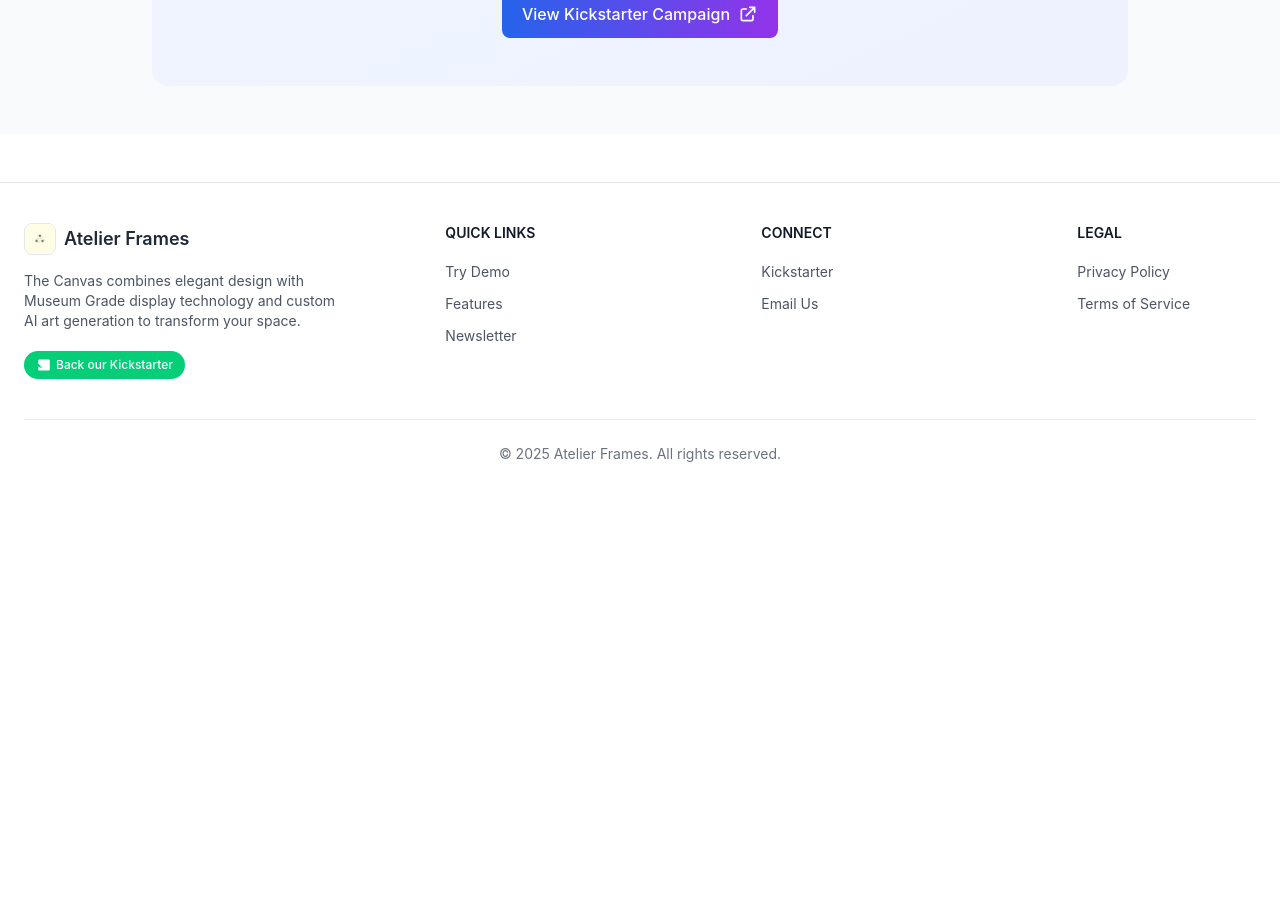
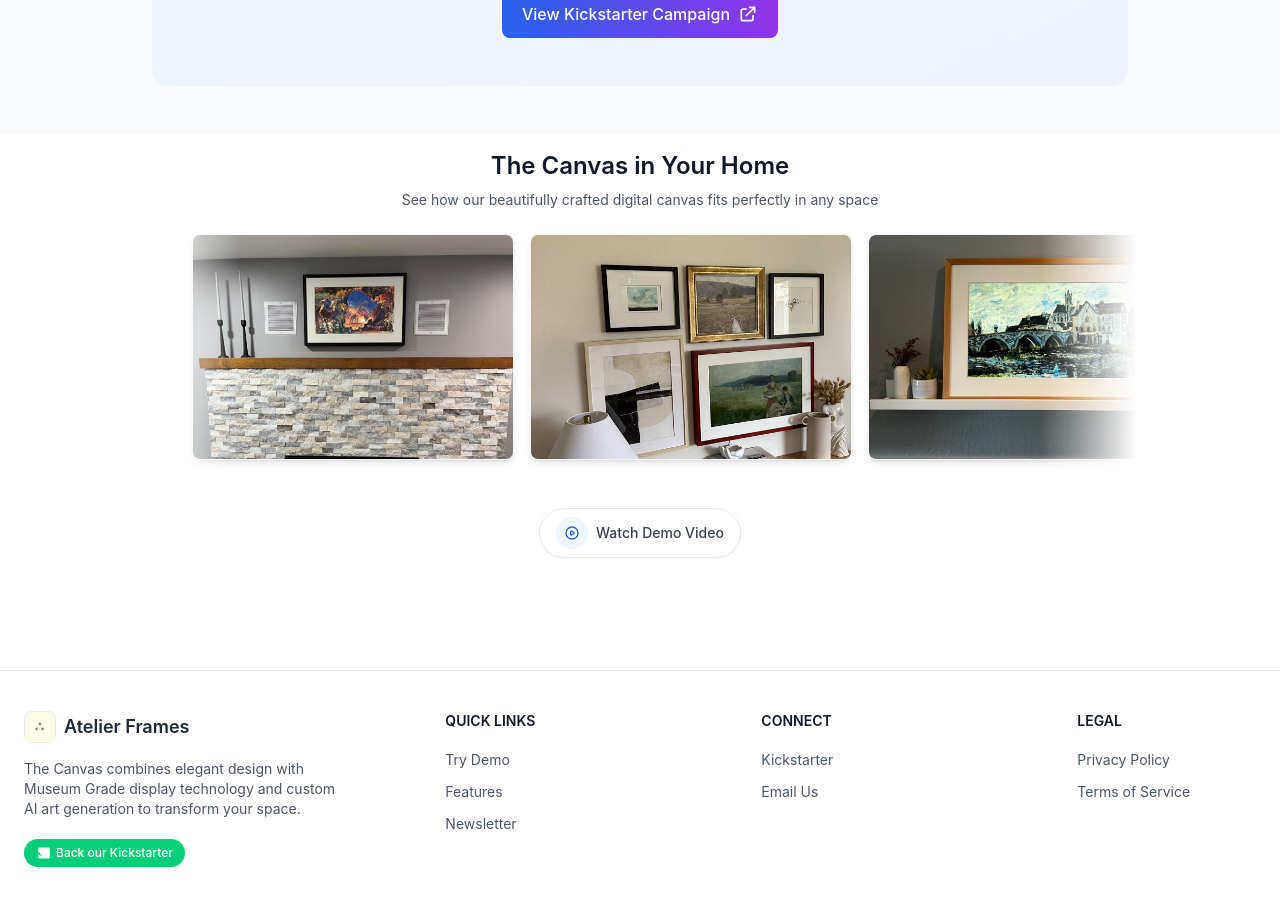
Before and after one commit to nicolascodet/atelierwebstefinal, a Next.js app: page / in a window 1280 px wide. Shown: the part 2783-3689 px from the top of the page. Before the commit the page ends 3271 px from the top, so only its background shows below. Built offline with nearby package versions, Linux system fonts and the light colour scheme.

Commit message:
Add product photos carousel and demo video button

```diff
--- a/app/page.tsx
+++ b/app/page.tsx
@@ -3,12 +3,15 @@
 import React, { useEffect } from 'react';
 import { motion } from 'framer-motion';
 import Header from '../components/Header';
+import Image from 'next/image';
 import Hero from '../components/Hero';
 import ProcessFlow from '../components/ProcessFlow';
 import AIArtDemo from '../components/AIArtDemo';
 import Features from '../components/Features';
 import Newsletter from '../components/Newsletter';
 import Footer from '../components/Footer';
+import ProductGallery from '../components/ProductGallery';
+import VideoDemo from '../components/VideoDemo';
 
 export default function Home() {
   // Fix scroll issue - ensure page loads at top
@@ -47,6 +50,9 @@ export default function Home() {
         <Newsletter />
       </section>
 
+      <ProductGallery />
+      <VideoDemo />
+
       <Footer />
     </main>
   );
--- /dev/null
+++ b/components/ProductGallery.tsx
@@ -0,0 +1,107 @@
+'use client';
+
+import React, { useRef, useEffect } from 'react';
+import { motion } from 'framer-motion';
+import Image from 'next/image';
+
+const productImages = [
+  {
+    src: '/images/livingroom.JPG',
+    alt: 'The Canvas in a modern living room setting',
+  },
+  {
+    src: '/images/homeoffice.JPG',
+    alt: 'The Canvas in a home office',
+  },
+  {
+    src: '/images/bedroom.JPG',
+    alt: 'The Canvas in a bedroom',
+  },
+  {
+    src: '/images/gallery.JPG',
+    alt: 'The Canvas as part of a gallery wall',
+  },
+];
+
+const ProductGallery = () => {
+  const scrollRef = useRef<HTMLDivElement>(null);
+
+  useEffect(() => {
+    const handleWheel = (e: WheelEvent) => {
+      if (scrollRef.current && e.deltaY !== 0) {
+        e.preventDefault();
+        scrollRef.current.scrollLeft += e.deltaY;
+      }
+    };
+
+    const element = scrollRef.current;
+    if (element) {
+      element.addEventListener('wheel', handleWheel, { passive: false });
+    }
+
+    return () => {
+      if (element) {
+        element.removeEventListener('wheel', handleWheel);
+      }
+    };
+  }, []);
+
+  return (
+    <div className="max-w-5xl mx-auto px-4 pt-4 pb-6">
+      <motion.div
+        initial={{ opacity: 0, y: 20 }}
+        whileInView={{ opacity: 1, y: 0 }}
+        transition={{ duration: 0.5 }}
+        viewport={{ once: true }}
+        className="mb-6"
+      >
+        <h3 className="text-2xl font-semibold text-center text-gray-900">The Canvas in Your Home</h3>
+        <p className="text-gray-600 text-center max-w-2xl mx-auto mt-2 text-sm">
+          See how our beautifully crafted digital canvas fits perfectly in any space
+        </p>
+      </motion.div>
+
+      <div className="relative">
+        {/* Left fade effect */}
+        <div className="absolute left-0 top-0 bottom-0 w-12 md:w-24 z-10 bg-gradient-to-r from-white to-transparent pointer-events-none"></div>
+
+        {/* Scrollable gallery */}
+        <div
+          ref={scrollRef}
+          className="flex overflow-x-auto gap-4 pb-4 no-scrollbar scroll-smooth"
+        >
+          <div className="pl-8 shrink-0 w-4"></div>
+          {productImages.map((image, index) => (
+            <motion.div
+              key={image.src}
+              initial={{ opacity: 0, scale: 0.9 }}
+              whileInView={{ opacity: 1, scale: 1 }}
+              transition={{ duration: 0.4, delay: index * 0.1 }}
+              viewport={{ once: true, margin: "-100px" }}
+              className="shrink-0 relative"
+            >
+              <div className="rounded-lg overflow-hidden shadow-md border border-gray-100 bg-white">
+                <div className="relative w-72 h-52 sm:w-80 sm:h-56 overflow-hidden">
+                  <Image
+                    src={image.src}
+                    alt={image.alt}
+                    fill
+                    style={{ objectFit: 'cover' }}
+                    className="transition-transform duration-500 hover:scale-105"
+                    sizes="(max-width: 768px) 288px, 320px"
+                  />
+                </div>
+              </div>
+            </motion.div>
+          ))}
+          <div className="pr-8 shrink-0 w-4"></div>
+        </div>
+
+        {/* Right fade effect */}
+        <div className="absolute right-0 top-0 bottom-0 w-12 md:w-24 z-10 bg-gradient-to-l from-white to-transparent pointer-events-none"></div>
+      </div>
+    </div>
+  );
+};
+
+export default ProductGallery;
--- /dev/null
+++ b/components/VideoDemo.tsx
@@ -0,0 +1,53 @@
+'use client';
+
+import React from 'react';
+import { motion } from 'framer-motion';
+
+const VideoDemo = () => {
+  return (
+    <div className="max-w-5xl mx-auto px-4 pt-2 pb-16">
+      <motion.div
+        initial={{ opacity: 0, y: 10 }}
+        whileInView={{ opacity: 1, y: 0 }}
+        viewport={{ once: true }}
+        transition={{ duration: 0.4, delay: 0.2 }}
+        className="flex justify-center"
+      >
+        <a
+          href="https://www.youtube.com/watch?v=YsnrgDo_wUY"
+          target="_blank"
+          rel="noopener noreferrer"
+          className="group flex items-center gap-2 py-2 px-4 rounded-full bg-white shadow-sm border border-gray-200 hover:shadow-md transition-all"
+        >
+          <div className="w-8 h-8 rounded-full bg-blue-50 flex items-center justify-center text-blue-600 group-hover:bg-blue-600 group-hover:text-white transition-colors">
+            <svg
+              xmlns="http://www.w3.org/2000/svg"
+              className="h-4 w-4"
+              fill="none"
+              viewBox="0 0 24 24"
+              stroke="currentColor"
+            >
+              <path
+                strokeLinecap="round"
+                strokeLinejoin="round"
+                strokeWidth={2}
+                d="M14.752 11.168l-3.197-2.132A1 1 0 0010 9.87v4.263a1 1 0 001.555.832l3.197-2.132a1 1 0 000-1.664z"
+              />
+              <path
+                strokeLinecap="round"
+                strokeLinejoin="round"
+                strokeWidth={2}
+                d="M21 12a9 9 0 11-18 0 9 9 0 0118 0z"
+              />
+            </svg>
+          </div>
+          <span className="text-sm font-medium text-gray-700 group-hover:text-gray-900">
+            Watch Demo Video
+          </span>
+        </a>
+      </motion.div>
+    </div>
+  );
+};
+
+export default VideoDemo;
```
